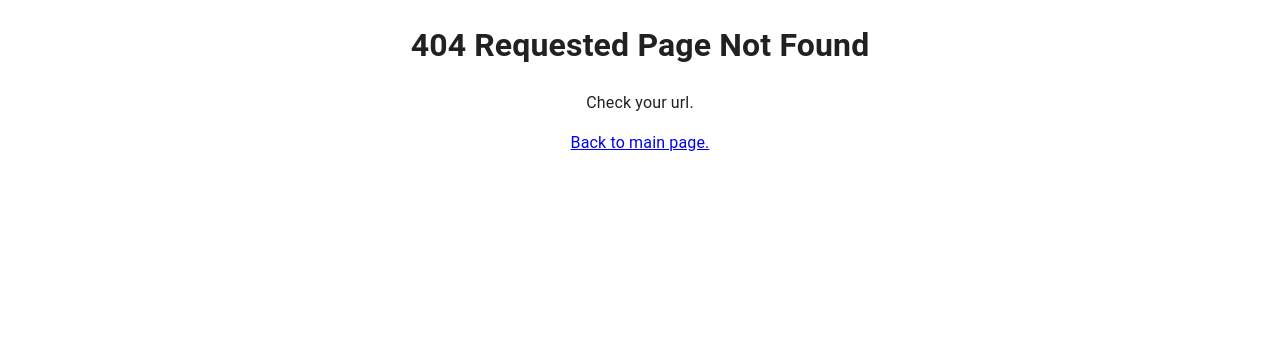
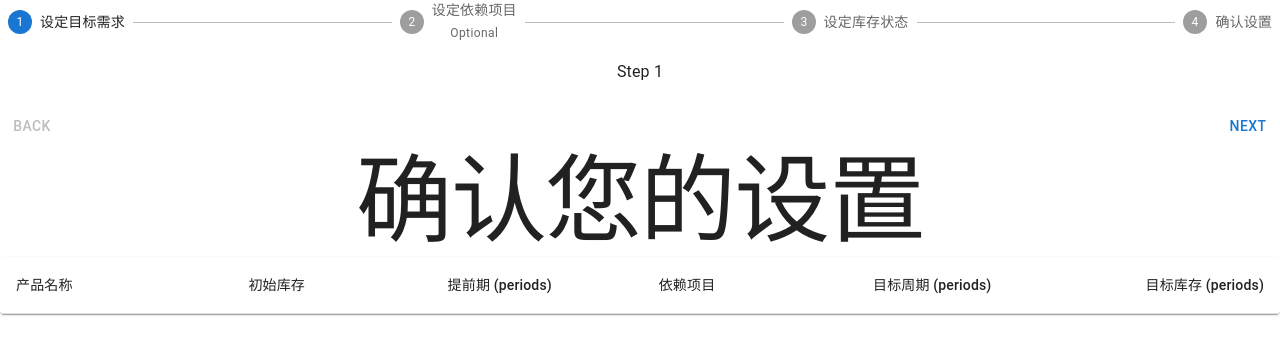
Before and after one commit to Yuan-Quan/mrp-planner-react, a React (Create React App) app: page /config/confirm in a window 1280 px wide. Before the commit this address had no page. Shown: the top 354 px of the page. Built offline with nearby package versions, Linux system fonts and the light colour scheme.

Commit message:
IMPL comfirm page

```diff
--- a/src/App.tsx
+++ b/src/App.tsx
@@ -10,6 +10,7 @@ import { ConfigTarget } from './pages/ConfigTarget';
 import { ConfigDependencis } from './pages/ConfigDependencis';
 import { ConfigInitState } from './pages/ConfigInitState';
 import { IProduct } from './MrpData';
+import { ConfigConfrim } from './pages/ConfigInitConfirm';
 
 interface IAppContext {
   targetProducts: IProduct[]
@@ -46,6 +47,7 @@ function App() {
               <Route path="target" element={<ConfigTarget />} />
               <Route path="dependencies" element={<ConfigDependencis />} />
               <Route path="init-state" element={<ConfigInitState />} />
+              <Route path="confirm" element={<ConfigConfrim />} />
             </Route>
             <Route path="*" element={<NotFound />} />
           </Routes>
--- a/src/components/configPage/ConfigStepper.tsx
+++ b/src/components/configPage/ConfigStepper.tsx
@@ -7,8 +7,8 @@ import StepLabel from '@mui/material/StepLabel';
 import Button from '@mui/material/Button';
 import Typography from '@mui/material/Typography';
 
-const steps = ['设定目标需求', '设定依赖项目', '设定库存状态'];
-const steps_route = ['target', 'dependencies', 'init-state'];
+const steps = ['设定目标需求', '设定依赖项目', '设定库存状态', '确认设置'];
+const steps_route = ['target', 'dependencies', 'init-state', 'confirm'];
 
 export default function ConfigStepper() {
     const [activeStep, setActiveStep] = React.useState(0);
--- /dev/null
+++ b/src/pages/ConfigInitConfirm.tsx
@@ -0,0 +1,85 @@
+import * as React from 'react';
+import { Box, List, Typography } from "@mui/material"
+import { AppContext } from "../App"
+import { InitStateProductItem } from '../components/configPage/InitStateProductItem';
+import Table from '@mui/material/Table';
+import TableBody from '@mui/material/TableBody';
+import TableCell from '@mui/material/TableCell';
+import TableContainer from '@mui/material/TableContainer';
+import TableHead from '@mui/material/TableHead';
+import TableRow from '@mui/material/TableRow';
+import Paper from '@mui/material/Paper';
+import { IProduct } from '../MrpData';
+
+interface IRow {
+    name: string;
+    initialStock: number;
+    leadTime: number;
+    dependencis: string;
+    targetPeriode?: number;
+    targetStock?: number;
+}
+
+
+
+const InfoTable = () => {
+    const { targetProducts, setTargetProducts, normalProducts, setNormalProducts } = React.useContext(AppContext)
+    const findProductByIdx = (idx: number) => {
+        return [...targetProducts, ...normalProducts].find((product) => product.idx == idx)
+    }
+    const createData = (props: IProduct) => {
+        return {
+            name: props.name,
+            initialStock: props.inital_stock,
+            leadTime: props.lead_time,
+            dependencis: props.dependencis.map((dep) => {
+                return findProductByIdx(dep.deps_idx)?.name + " * " + dep.ratio
+            }).join(", "),
+            targetPeriod: props.target_periode,
+            targetStock: props.target_stock
+        }
+    }
+    const rows = [...targetProducts.map((product) => createData(product)), ...normalProducts.map((product) => createData(product))]
+    return (
+        <TableContainer component={Paper}>
+            <Table sx={{ minWidth: 650 }} aria-label="simple table">
+                <TableHead>
+                    <TableRow>
+                        <TableCell>产品名称</TableCell>
+                        <TableCell align="right">初始库存</TableCell>
+                        <TableCell align="right">提前期&nbsp;(periods)</TableCell>
+                        <TableCell align="right">依赖项目&nbsp;</TableCell>
+                        <TableCell align="right">目标周期&nbsp;(periods)</TableCell>
+                        <TableCell align="right">目标库存&nbsp;(periods)</TableCell>
+                    </TableRow>
+                </TableHead>
+                <TableBody>
+                    {rows.map((row) => (
+                        <TableRow
+                            key={row.name}
+                            sx={{ '&:last-child td, &:last-child th': { border: 0 } }}
+                        >
+                            <TableCell component="th" scope="row">
+                                {row.name}
+                            </TableCell>
+                            <TableCell align="right">{row.initialStock}</TableCell>
+                            <TableCell align="right">{row.leadTime}</TableCell>
+                            <TableCell align="right">{row.dependencis}</TableCell>
+                            <TableCell align="right">{row.targetPeriod}</TableCell>
+                            <TableCell align="right">{row.targetStock}</TableCell>
+                        </TableRow>
+                    ))}
+                </TableBody>
+            </Table>
+        </TableContainer>
+    );
+}
+
+export const ConfigConfrim = () => {
+    return (
+        <Box>
+            <Typography variant="h1">确认您的设置</Typography>
+            <InfoTable />
+        </Box>
+    )
+}
```
